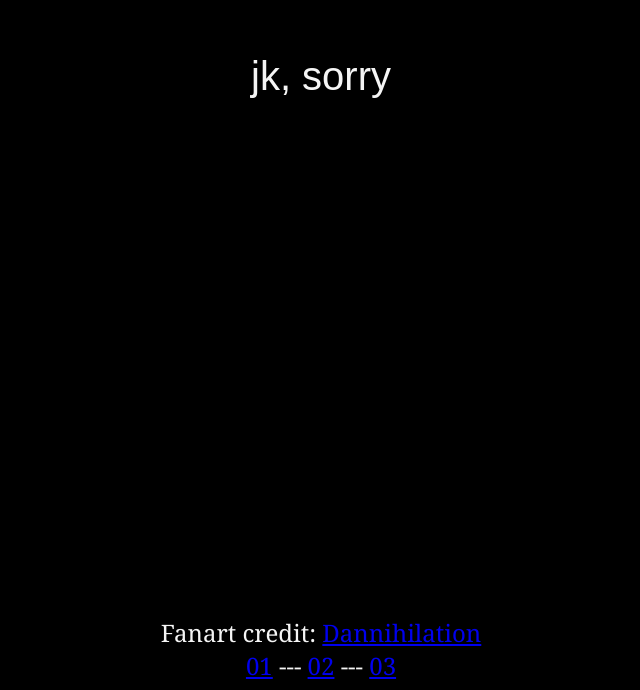
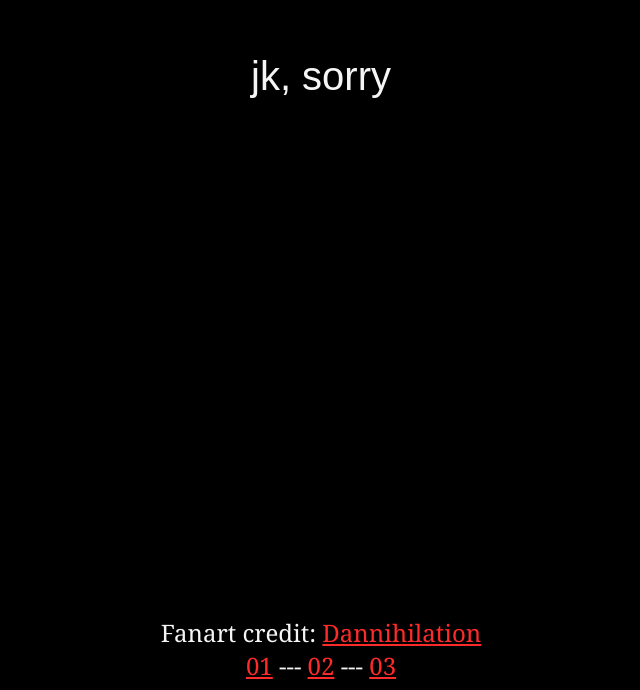
Before and after one commit to huma139/dan-message, a plain HTML site: page index.html in a window 1280 px wide. Shown: the part 7744-8434 px from the top of the page, without its empty margins (319-959 px from the left). Drawn offline with Linux system fonts and the light colour scheme.

Commit message:
rr rot cuoc final chua

```diff
--- a/index.html
+++ b/index.html
@@ -4,26 +4,24 @@
         <meta charset="UTF-8">
         <title>d</title>
         <style>
-            .center { text-align: center;
-                vertical-align: middle; }
-
             body { background-color: black;
                 color: whitesmoke;
                 font-family:Arial, Helvetica, sans-serif;
-                font-size:30pt; }
+                font-size:30pt;
+                text-align: center; }
+
             p {line-height: 1000px;}
 
             footer { font-family: Cambria, Cochin, Georgia, Times, 'Times New Roman', serif;
                  font-size: 18pt;}
 
+            a {color: rgb(255, 42, 42);}
         </style>
     </head>
 
 <!-- hi im new to html5 so this might look ass :((( -->
 
     <body>
-        <div class="center">
-
         <p>I'm dead, lol</p>
         <p>seriously, i'm just a spirit</p>
         <p>i'm not real</p>
@@ -40,6 +38,5 @@
             ---
             <a href="https://www.facebook.com/dannihilation7/posts/416568559905054">03</a>
         </footer>
-        </div>
     </body>
 </html>
```
Lines whose indentation alone changed are shown as unchanged.
